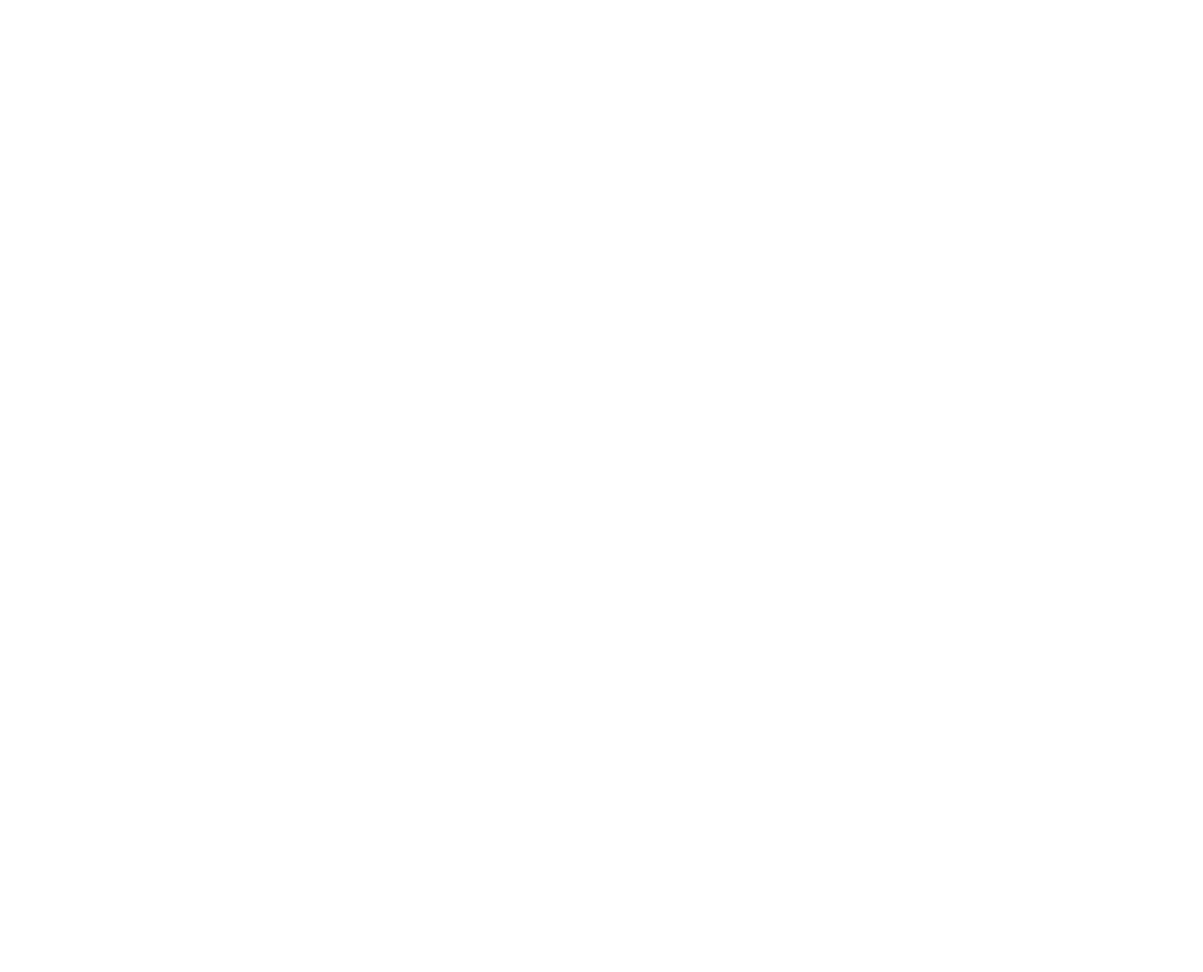
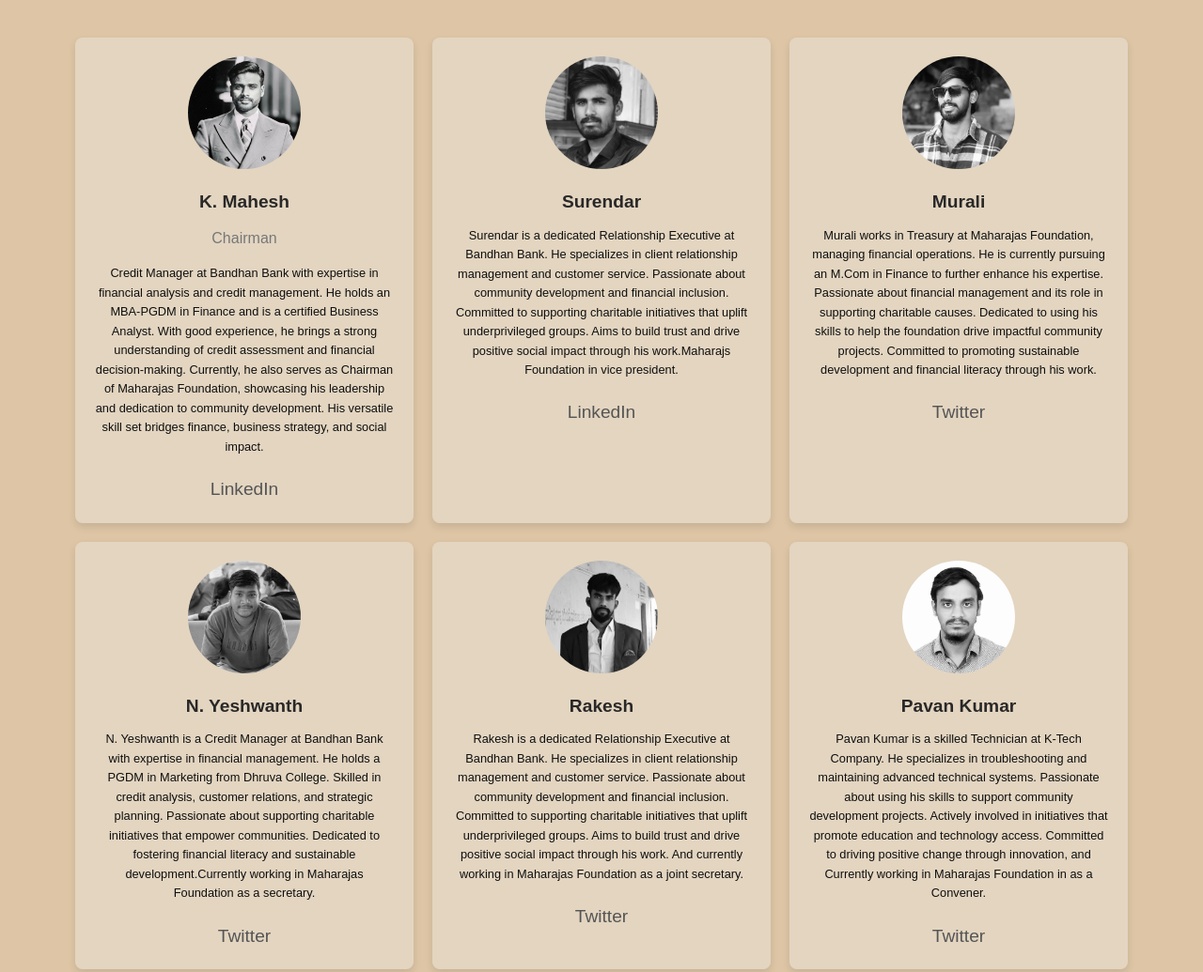
Before and after one commit to risvn/MAHARAJA_FOUNDATION, a plain HTML site: page website/about.html in a window 1280 px wide. Shown: the top 1035 px of the page at 94% size. Before the commit the page ends 800 px from the top, so only its background shows below. Drawn offline with Linux system fonts and the light colour scheme.

Commit message:
about_page

```diff
--- a/website/about.html
+++ b/website/about.html
@@ -0,0 +1,128 @@
+<!DOCTYPE html>
+<html lang="en">
+<head>
+  <meta charset="UTF-8">
+  <meta name="viewport" content="width=device-width, initial-scale=1.0">
+  <title>About Us</title>
+  <link rel="stylesheet" href="style.css">
+</head>
+<body>
+  <section class="team">
+    <div class="team-member">
+      <img src="assets/ceo.jpg"  class="team-photo">
+      <div class="member-info">
+        <h3>K. Mahesh</h3>
+        <p class="role">Chairman</p>
+        <p class="description">
+            Credit Manager at Bandhan Bank with expertise in financial analysis and credit management. He holds an MBA-PGDM in Finance and is a certified Business Analyst. With  good experience, he brings a strong understanding of credit assessment and financial decision-making. Currently, he also serves as Chairman of Maharajas Foundation, showcasing his leadership and dedication to community development. His versatile skill set bridges finance, business strategy, and social impact.
+        </p>
+        <div class="social-links">
+          <a href="#">LinkedIn</a>
+        </div>
+      </div>
+    </div>
+
+    <div class="team-member">
+      <img src="assets/member-1.jpg"  class="team-photo">
+      <div class="member-info">
+        <h3> Surendar</h3>
+        <p class="description">
+            Surendar is a dedicated Relationship Executive at Bandhan Bank.
+            He specializes in client relationship management and customer service.
+            Passionate about community development and financial inclusion.
+            Committed to supporting charitable initiatives that uplift underprivileged groups.
+            Aims to build trust and drive positive social impact through his work.Maharajs Foundation in vice president.
+        </p>
+        <div class="social-links">
+          <a href="#">LinkedIn</a>
+        </div>
+      </div>
+    </div>
+
+    <div class="team-member">
+      <img src="assets/member-2.jpg"  class="team-photo">
+      <div class="member-info">
+        <h3>Murali</h3>
+        <p class="description">
+            Murali works in Treasury at Maharajas Foundation, managing financial operations.
+            He is currently pursuing an M.Com in Finance to further enhance his expertise.
+            Passionate about financial management and its role in supporting charitable causes.
+            Dedicated to using his skills to help the foundation drive impactful community projects.
+            Committed to promoting sustainable development and financial literacy through his work.
+        </p>
+        <div class="social-links">
+          <a href="#">Twitter</a>
+        </div>
+      </div>
+    </div>
+
+    <div class="team-member">
+        <img src="assets/member-3.jpg"  class="team-photo">
+        <div class="member-info">
+          <h3>N. Yeshwanth</h3>
+          <p class="description">
+            N. Yeshwanth is a Credit Manager at Bandhan Bank with expertise in financial management.
+            He holds a PGDM in Marketing from Dhruva College.
+            Skilled in credit analysis, customer relations, and strategic planning.
+            Passionate about supporting charitable initiatives that empower communities.
+            Dedicated to fostering financial literacy and sustainable development.Currently working in Maharajas Foundation as a secretary.
+          </p>
+          <div class="social-links">
+            <a href="#">Twitter</a>
+          </div>
+        </div>
+      </div>
+
+      <div class="team-member">
+        <img src="assets/member-4.jpg"  class="team-photo">
+        <div class="member-info">
+          <h3>Rakesh</h3>
+          <p class="description">
+            Rakesh is a dedicated Relationship Executive at Bandhan Bank.
+            He specializes in client relationship management and customer service.
+            Passionate about community development and financial inclusion.
+            Committed to supporting charitable initiatives that uplift underprivileged groups.
+            Aims to build trust and drive positive social impact through his work. And currently working in Maharajas Foundation as a joint secretary.
+          </p>
+          <div class="social-links">
+            <a href="#">Twitter</a>
+          </div>
+        </div>
+      </div>
+
+      <div class="team-member">
+        <img src="assets/member-5.jpg"  class="team-photo">
+        <div class="member-info">
+          <h3>Pavan Kumar </h3>
+          <p class="description">
+                            Pavan Kumar is a skilled Technician at K-Tech Company.
+                He specializes in troubleshooting and maintaining advanced technical systems.
+                Passionate about using his skills to support community development projects.
+                Actively involved in initiatives that promote education and technology access.
+                Committed to driving positive change through innovation, and Currently working in Maharajas Foundation in as a Convener.
+          </p>
+          <div class="social-links">
+            <a href="#">Twitter</a>
+          </div>
+        </div>
+      </div>
+
+      <div class="team-member">
+        <img src="assets/member-6.jpg"  class="team-photo">
+        <div class="member-info">
+          <h3>Bhasker</h3>
+          <p class="description">
+            Bhasker is a professional cab driver dedicated to providing reliable transportation services.
+            Known for his excellent driving skills and commitment to customer safety.
+            Passionate about supporting community initiatives and helping those in need.
+            Actively contributes to causes promoting education and livelihood support.
+            Strives to make a positive impact through service and community engagement. And Currently working in Maharajas Foundation as a Co - Convener.
+          </p>
+          <div class="social-links">
+            <a href="#">Twitter</a>
+          </div>
+        </div>
+      </div>
+  </section>
+</body>
+</html>
--- a/website/style.css
+++ b/website/style.css
@@ -8,14 +8,14 @@
 /* Body and font styling */
 body {
     font-family: 'Arial', sans-serif; /* Clean sans-serif font */
-    background-color: #cdcccc; /* Background color */
+    background-color: #f1e9d2; /* Background color */
     color: #333; /* Text color */
     line-height: 1.6;
 }
 
 /* Navbar styling */
 nav {
-    background-color: #ffffff; /* Off-white light grey background */
+    background-color: #f1e9d2; /* Off-white light grey background */
     padding: 20px 50px;
     box-shadow: 0 2px 10px rgba(0, 0, 0, 0.1);
     position: sticky;
@@ -68,8 +68,8 @@ nav {
 
 /* Hover effect for links */
 .nav-links a:hover {
-    color: #0079ff; /* Blue color on hover */
-    border-bottom: 2px solid #0079ff; /* Underline effect */
+    color: #0c7d0c; /* Blue color on hover */
+    border-bottom: 2px solid #0c7d0c; /* Underline effect */
 }
 
 /* Responsive design for smaller screens */
@@ -126,14 +126,17 @@ nav {
     font-weight: lighter;
 }
 
+
+
+
 /* Styling for the bottom text on the banner */
 .banner-bottom-text {
     position: absolute;
-    bottom: 10px; /* Adjust distance from the bottom */
+    bottom: 6px; /* Adjust distance from the bottom */
     left: 50%; /* Center the text horizontally */
     transform: translateX(-50%); /* Center alignment */
     color: white; /* White text color for contrast */
-    text-align: jus; /* Center text alignment */
+    text-align: justify; /* Center text alignment */
     background-color: rgba(0, 0, 0, 0.5); /* Semi-transparent background for readability */
     padding: 10px 20px; /* Add spacing around the text */
     border-radius: 8px; /* Rounded corners for the background */
@@ -169,40 +172,62 @@ nav {
 }
 
 /* Banner styling */
+/* Banner */
 .banner {
-    background-image: url('assets/banner.jpg'); /* Replace with your image URL */
-    background-size: cover; /* Make the image cover the entire area */
-    background-position: center; /* Center the image */
-    height: 500px; /* Adjust the height as needed */
-    width: 100%; /* Adjust width to match viewport */
-    position: relative; /* For positioning the overlay content */
+    background-image: url('assets/smile_girl.jpeg');
+    background-size: cover;
+    background-position: center;
+    height: 500px;
+    width: 100%;
+    position: relative;
+    animation: slideIn 1s ease-out;
 }
 
-/* Optional: Overlay content like text */
+@keyframes slideIn {
+    from {
+        transform: translateY(-20px);
+        opacity: 0;
+    }
+    to {
+        transform: translateY(0);
+        opacity: 1;
+    }
+}
+
+/* Overlay content */
 .banner-overlay {
     position: absolute;
-    top: 50%; /* Center the text vertically */
-    left: 50%; /* Center the text horizontally */
-    transform: translate(-50%, -50%); /* Adjust positioning */
-    color: white; /* Text color */
-    text-align: center; /* Center the text */
+    top: 50%;
+    left: 50%;
+    transform: translate(-50%,-50%);
+    color: rgb(255, 255, 255);
+    text-align: center;
+    animation: fadeIn 4s ease;
+}
+
+@keyframes fadeIn {
+    from {
+        opacity: 0;
+    }
+    to {
+        opacity: 1;
+    }
 }
 
 .banner-overlay h1 {
-    font-size: 36px; /* Adjust font size */
+    font-size: 36px;
     font-weight: bold;
 }
 
 .banner-overlay p {
-    font-size: 18px; /* Adjust font size */
+    font-size: 18px;
     font-weight: lighter;
 }
-
 /* Main content sections */
 main section {
-    margin: 40px 0; /* Spacing between sections */
+    margin: 15px 0; /* Spacing between sections */
     padding: 20px;
-    background-color: #ffffff; /* White background for better readability */
+    background-color: #e8e0d397; /* White background for better readability */
     border-radius: 8px; /* Rounded corners */
     box-shadow: 0 2px 10px rgba(0, 0, 0, 0.1); /* Subtle shadow */
 }
@@ -251,3 +276,113 @@ main section ul li {
         font-size: 14px;
     }
 }
+
+
+/*about__page*/
+/* Reset and core styles */
+* {
+    margin: 0;
+    padding: 0;
+    box-sizing: border-box;
+}
+
+body {
+    font-family: Arial, sans-serif;
+    background-color: #ddc5a5;
+    color: #292828;
+    line-height: 1.6;
+}
+
+/* Team section */
+.team {
+    display: grid;
+    grid-template-columns: repeat(3, 1fr);
+    gap: 20px;
+    padding: 40px;
+    max-width: 1200px;
+    margin: 0 auto;
+    opacity: 0; /* Hidden by default for animation */
+    transform: translateY(50px); /* Start position for animation */
+    animation: fadeInUp 1s ease-out forwards; /* Trigger animation */
+}
+
+.team-member {
+    background-color: #e8e0d397;
+    border-radius: 8px;
+    overflow: hidden;
+    box-shadow: 0 4px 8px rgba(0, 0, 0, 0.1);
+    display: flex;
+    flex-direction: column;
+    align-items: center;
+    padding: 20px;
+    transition: transform 0.3s ease, box-shadow 0.3s ease; /* Smooth hover effect */
+}
+
+.team-photo {
+    width: 120px;
+    height: 120px;
+    border-radius: 50%;
+    object-fit: cover; /* Ensure the image covers the circle */
+    object-position: top center; /* Center the image */
+    margin-bottom: 20px;
+}
+
+.member-info {
+    text-align: center;
+}
+
+h3 {
+    font-size: 1.2rem;
+    margin-bottom: 10px;
+    font-weight: bold;
+}
+
+.role {
+    font-size: 1rem;
+    color: #777;
+    margin-bottom: 15px;
+}
+
+.description {
+    font-size: 0.8rem;
+    color: #0f0f0f;
+    margin-bottom: 20px;
+}
+
+/* Social links styling */
+.social-links a {
+    margin: 0 10px;
+    text-decoration: none;
+    color: #555;
+    font-size: 1.2rem;
+    transition: color 0.3s ease; /* Smooth hover effect */
+}
+
+.social-links a:hover {
+    color: #000;
+}
+
+/* Hover effects for team members */
+.team-member:hover {
+    transform: translateY(-10px); /* Lift the card on hover */
+    box-shadow: 0 8px 16px rgba(0, 0, 0, 0.2); /* Add a deeper shadow */
+}
+
+/* Responsive design */
+@media (max-width: 768px) {
+    .team {
+        grid-template-columns: 1fr;
+    }
+}
+
+/* Keyframes for animation */
+@keyframes fadeInUp {
+    from {
+        opacity: 0;
+        transform: translateY(50px);
+    }
+    to {
+        opacity: 1;
+        transform: translateY(0);
+    }
+}
```
